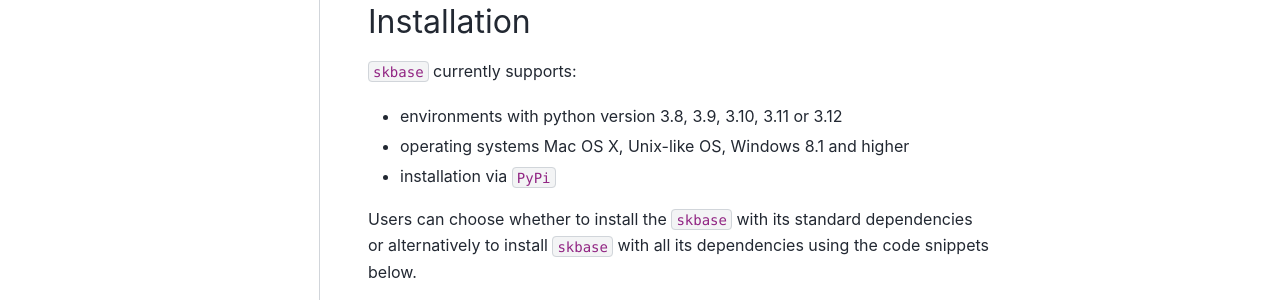
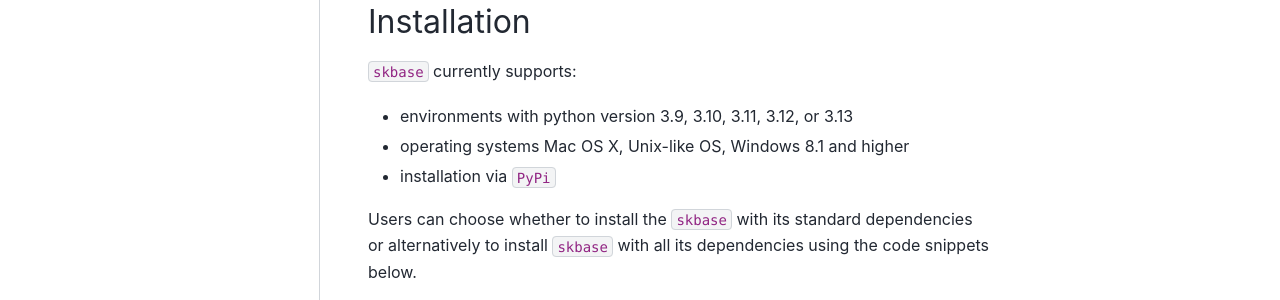
Before and after one commit to sktime/skbase, a Sphinx documentation site: the page built from docs/source/get_started.rst, in a window 1280 px wide and 900 px high. Shown: the part 366-666 px from the top of the window. Built offline with Sphinx 7.4.7 and the PyData theme 0.15.4, drawn with Linux system fonts in a browser that asks for light colours; comment, search, counter and statistics services are not loaded.

Commit message:
py38 eol

```diff
--- a/docs/source/get_started.rst
+++ b/docs/source/get_started.rst
@@ -13,7 +13,7 @@
 
 ``skbase`` currently supports:
 
-* environments with python version 3.8, 3.9, 3.10, 3.11 or 3.12
+* environments with python version 3.9, 3.10, 3.11, 3.12, or 3.13
 * operating systems Mac OS X, Unix-like OS, Windows 8.1 and higher
 * installation via ``PyPi``
 
--- a/docs/source/user_documentation/installation.rst
+++ b/docs/source/user_documentation/installation.rst
@@ -6,7 +6,7 @@
 
 ``skbase`` currently supports:
 
-* environments with python version 3.8, 3.9, 3.10, 3.11 or 3.12
+* environments with python version 3.9, 3.10, 3.11, 3.12, or 3.13
 * operating systems Mac OS X, Unix-like OS, Windows 8.1 and higher
 
 Checkout the full list of pre-compiled wheels on
--- a/pyproject.toml
+++ b/pyproject.toml
@@ -26,14 +26,13 @@
     "Operating System :: POSIX",
     "Operating System :: Unix",
     "Operating System :: MacOS",
-    "Programming Language :: Python :: 3.8",
     "Programming Language :: Python :: 3.9",
     "Programming Language :: Python :: 3.10",
     "Programming Language :: Python :: 3.11",
     "Programming Language :: Python :: 3.12",
     "Programming Language :: Python :: 3.13",
 ]
-requires-python = ">=3.8,<3.14"
+requires-python = ">=3.9,<3.14"
 dependencies = []
 
 [project.optional-dependencies]
```
Also changed, not shown: README.md (+1 -1 lines), 2 other files.
